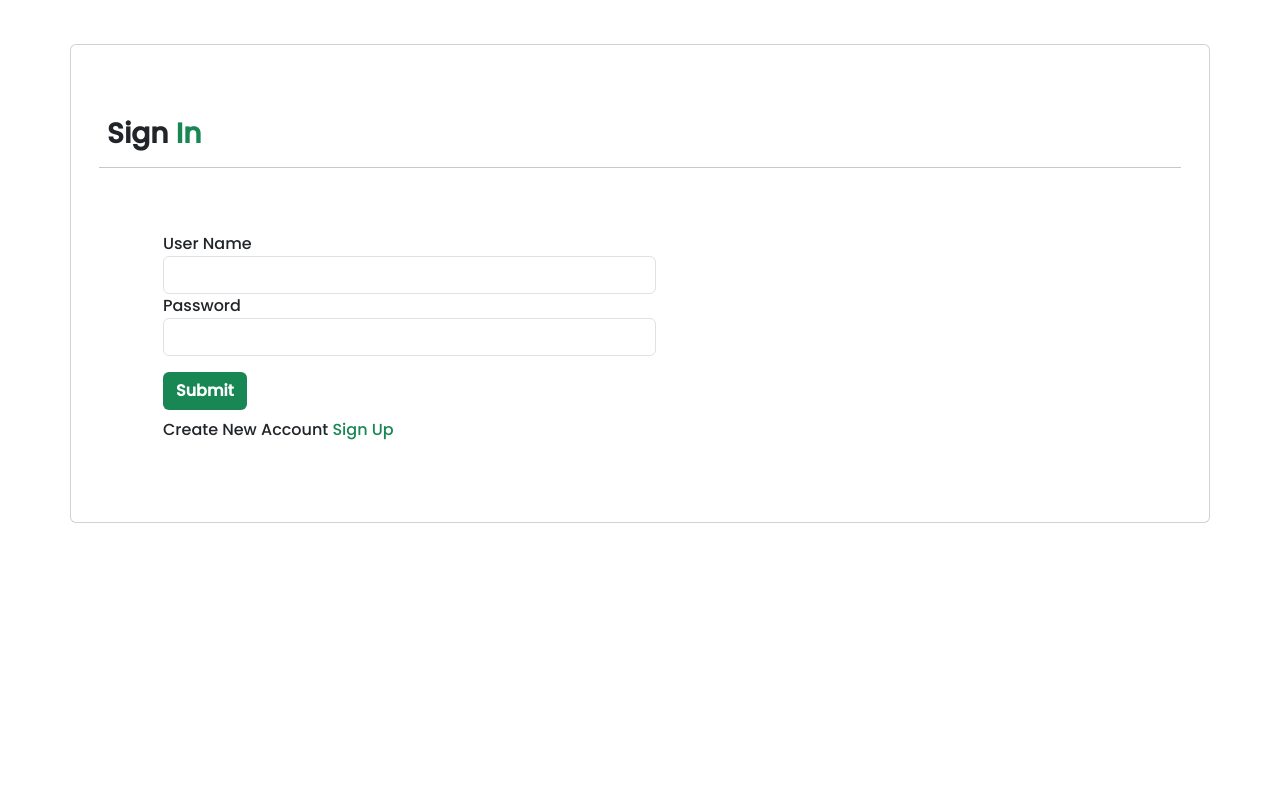
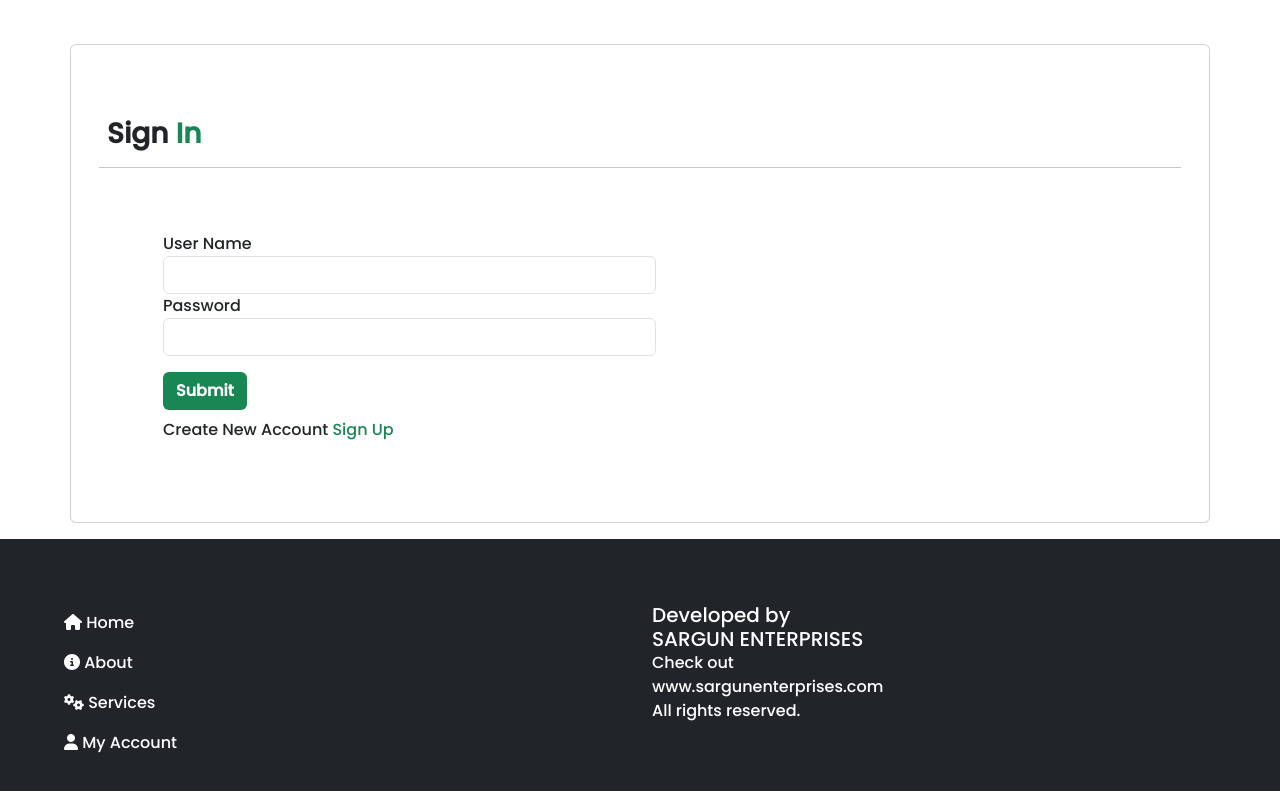
Before and after one commit to sargunenterprise/Asp.Netproject, a plain HTML site: page Tourrism/login.html in a window 1280 px wide. Shown: the part 83-874 px from the top of the page. Before the commit the page ends 800 px from the top, so only its background shows below. Drawn offline with nearby package versions, Linux system fonts and the light colour scheme.

Commit message:
updated footer

```diff
--- a/Tourrism/login.html
+++ b/Tourrism/login.html
@@ -79,6 +79,45 @@
         </div>
 
     </section>
+    <!-- *************************footer************************************** -->
+
+    <footer class="bg-dark text-white mt-3 p-5">
+        <div class="row p-3 ">
+            <div class="col-sm-6 mb-3 mb-sm-0 ">
+                <div class=" bg-dark">
+                    <ul class="navbar-nav ms-auto text-white">
+                        <li class="nav-item active">
+                            <a class="nav-link" href="Default.aspx">
+                                <i class="fa fa-home"></i>&nbsp;Home <span class="sr-only"></span></a>
+                        </li>
+                        <li class="nav-item">
+                            <a class="nav-link" href="#"><i class="fa fa-info-circle"></i>&nbsp;About</a>
+                        </li>
+                        <li class="nav-item">
+                            <a class="nav-link" href="#"><i class="fa fa-gears"></i>&nbsp;Services</a>
+                        </li>
+                        <li class="nav-item">
+                            <a class="nav-link" href="frmLogin.aspx"><i class="fa fa-user"></i>&nbsp;My Account</a>
+                        </li>
+                    </ul>
+                </div>
+            </div>
+            <div class="col-sm-6 bg-dark footerSize ">
+                <div class="  bg-dark">
+                    <div class="card-body">
+                        <h5 class="card-title text-white ">Developed by<br> SARGUN ENTERPRISES</h5>
+                        <p>
+                            Check out<br>
+                            <a href="http://sargunenterprises.com/" class="text-white">www.sargunenterprises.com</a><br>
+                            All rights reserved.
+                        </p>
+                    </div>
+                </div>
+            </div>
+        </div>
+
+    </footer>
+
     <script src="https://cdn.jsdelivr.net/npm/bootstrap@5.3.3/dist/js/bootstrap.bundle.min.js" integrity="sha384-YvpcrYf0tY3lHB60NNkmXc5s9fDVZLESaAA55NDzOxhy9GkcIdslK1eN7N6jIeHz" crossorigin="anonymous"></script>
 
 </body>
```
Also changed, not shown: Tourrism/signup.html (+39 -0 lines).
